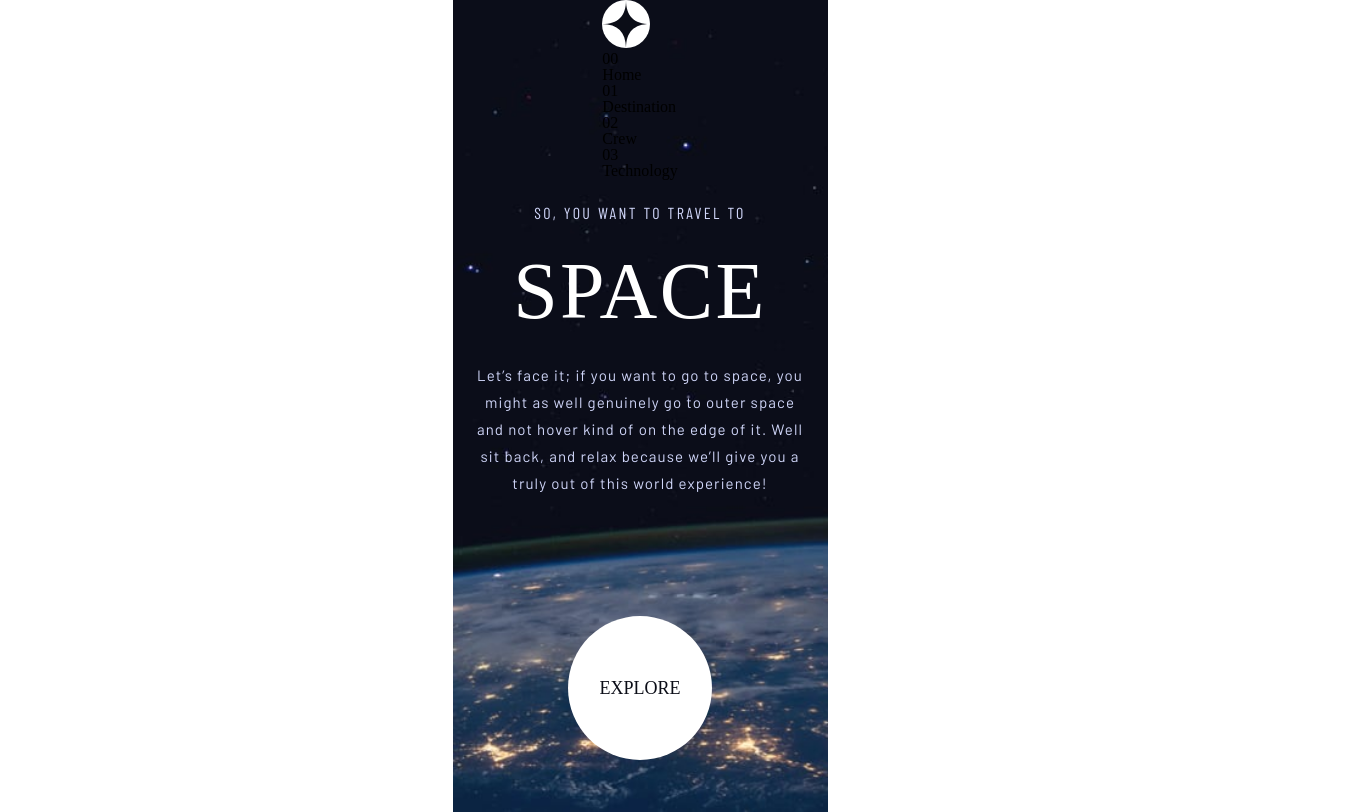
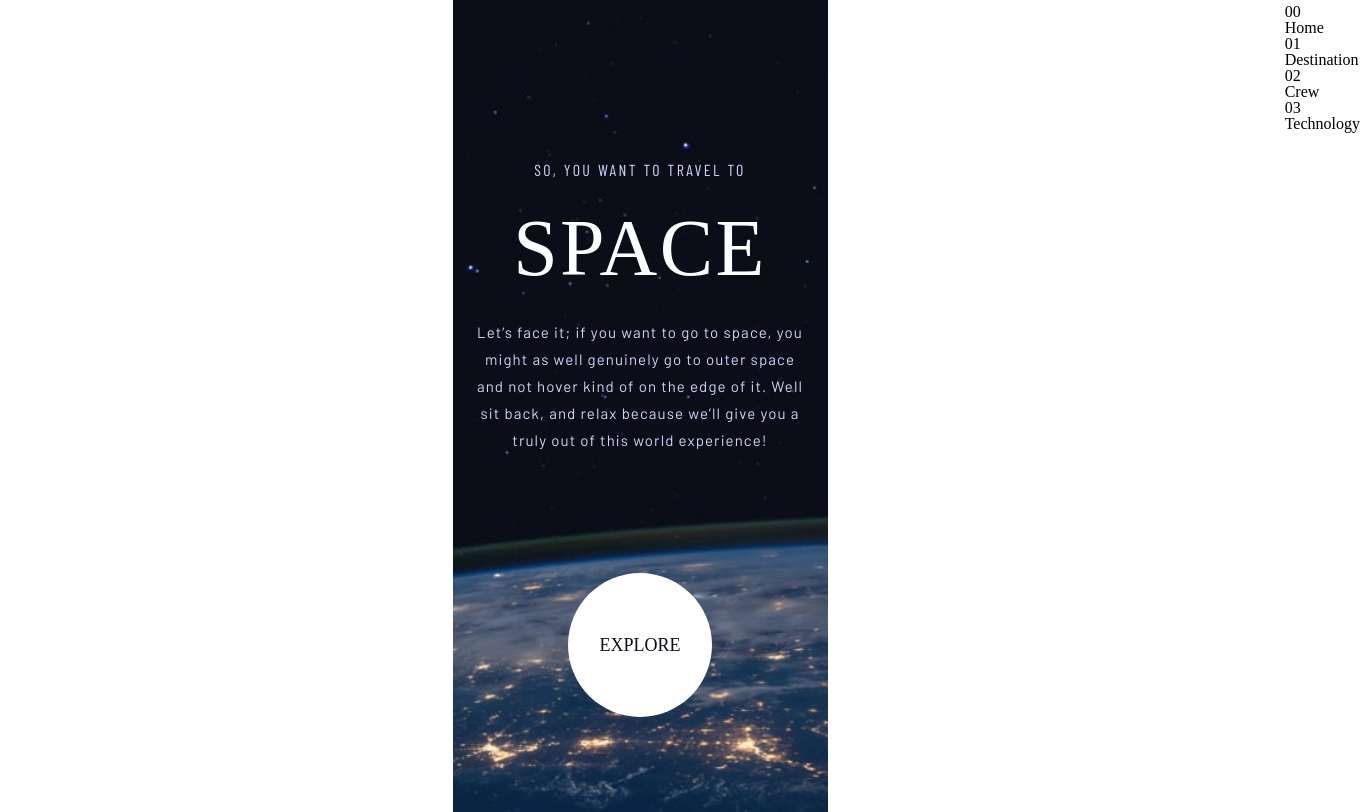
Before and after one commit to eric-suzuki-dev/fe.mentor-23-space-tourism-website-main, a React (Vite) app: page / in a window 1280 px wide. Shown: the whole page, 1360 px wide, since content can reach past the window. Built offline with nearby package versions, Linux system fonts and the light colour scheme; a web font is replaced by a local one.

Commit message:
styles/ Desktop  NavBar

```diff
--- a/src/components/Navbar/DesktopNav.module.css
+++ b/src/components/Navbar/DesktopNav.module.css
@@ -0,0 +1,13 @@
+.NavbarDesktop{
+    height: 136px;
+    width: 1440px;
+    display: flex;
+    flex-direction: row;
+    align-items: center;
+    justify-content: space-between;
+}
+
+.NavbarMobilelogo{
+    width: 48px;
+    height: 48px;
+}
```
